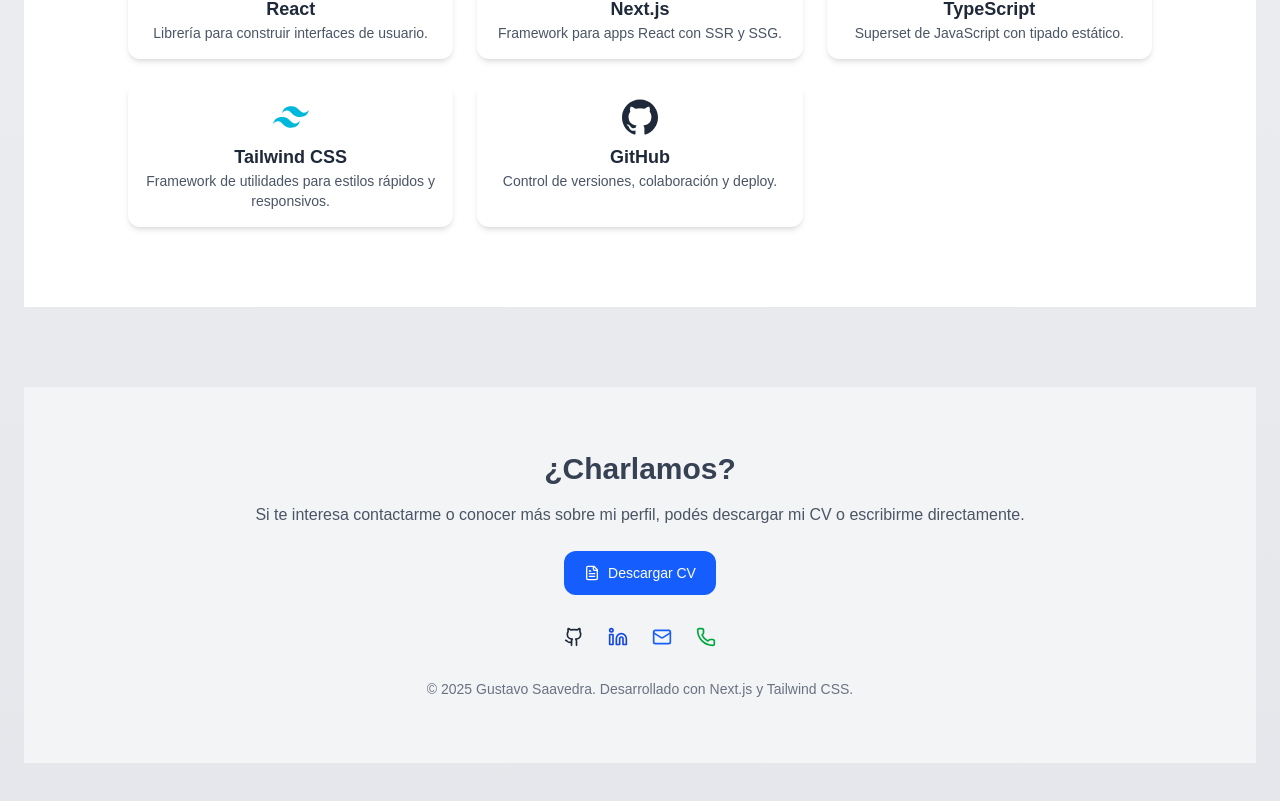
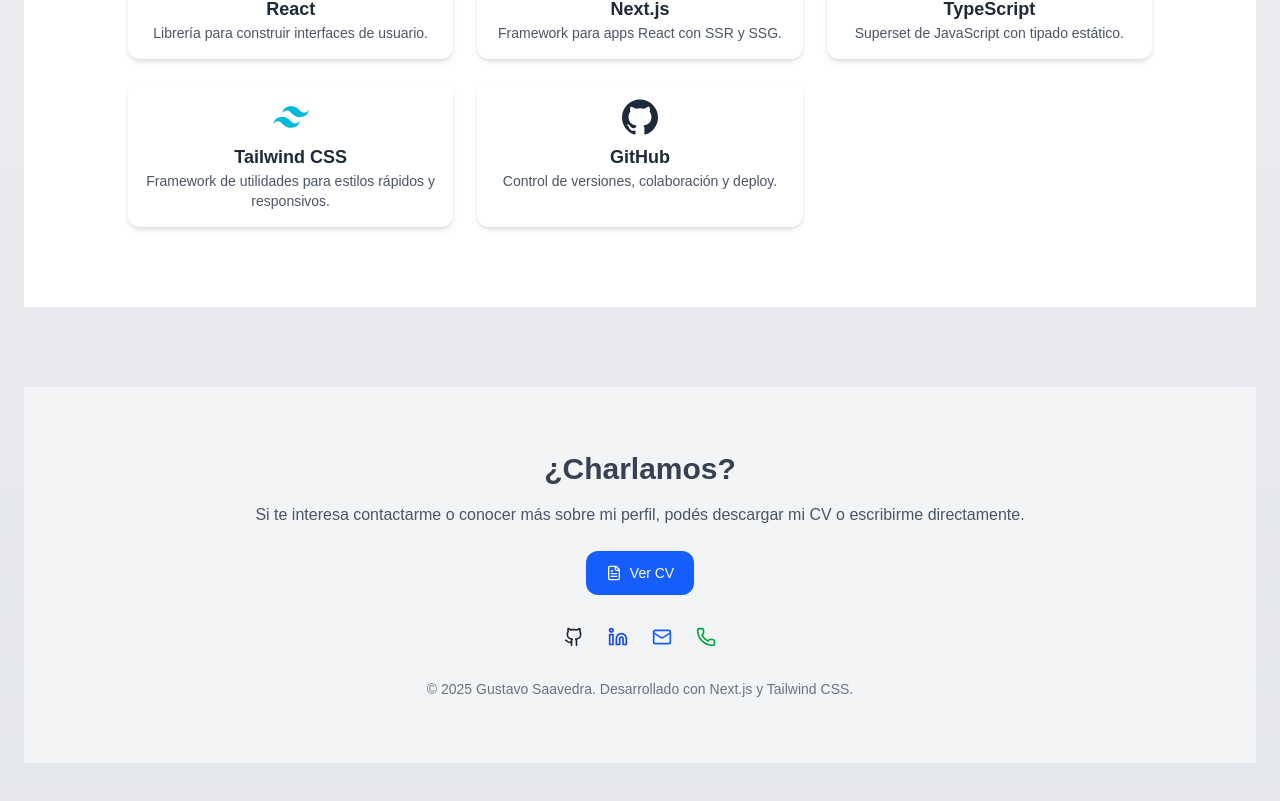
Before and after one commit to GGustavoSaavedra/portfolio, a Next.js app: page / in a window 1280 px wide. Shown: the part 2340-3141 px from the top of the page. Built offline with nearby package versions, Linux system fonts and the light colour scheme.

Commit message:
feat: portfolio

```diff
--- a/components/ContactAndFooter.tsx
+++ b/components/ContactAndFooter.tsx
@@ -39,13 +39,13 @@ export default function ContactAndFooter() {
 
         <div className="mb-8">
           <a
-            href="https://docs.google.com/document/d/1ooy00r28Bc-dp_4n5FeLRWBzHSztkT-s/edit?usp=sharing&ouid=115168493191298431116&rtpof=true&sd=true"
+            href="https://drive.google.com/file/d/1bUvXz6UKSj6YmaYHFm3nuomyYdJg6SCa/view?usp=sharing"
             target="_blank"
             rel="noopener noreferrer"
             className="inline-flex items-center gap-2 px-5 py-3 bg-blue-600 text-white rounded-xl text-sm hover:bg-blue-700 transition"
           >
             <FileText className="w-4 h-4" />
-            Descargar CV
+            Ver CV
           </a>
         </div>
 
```
